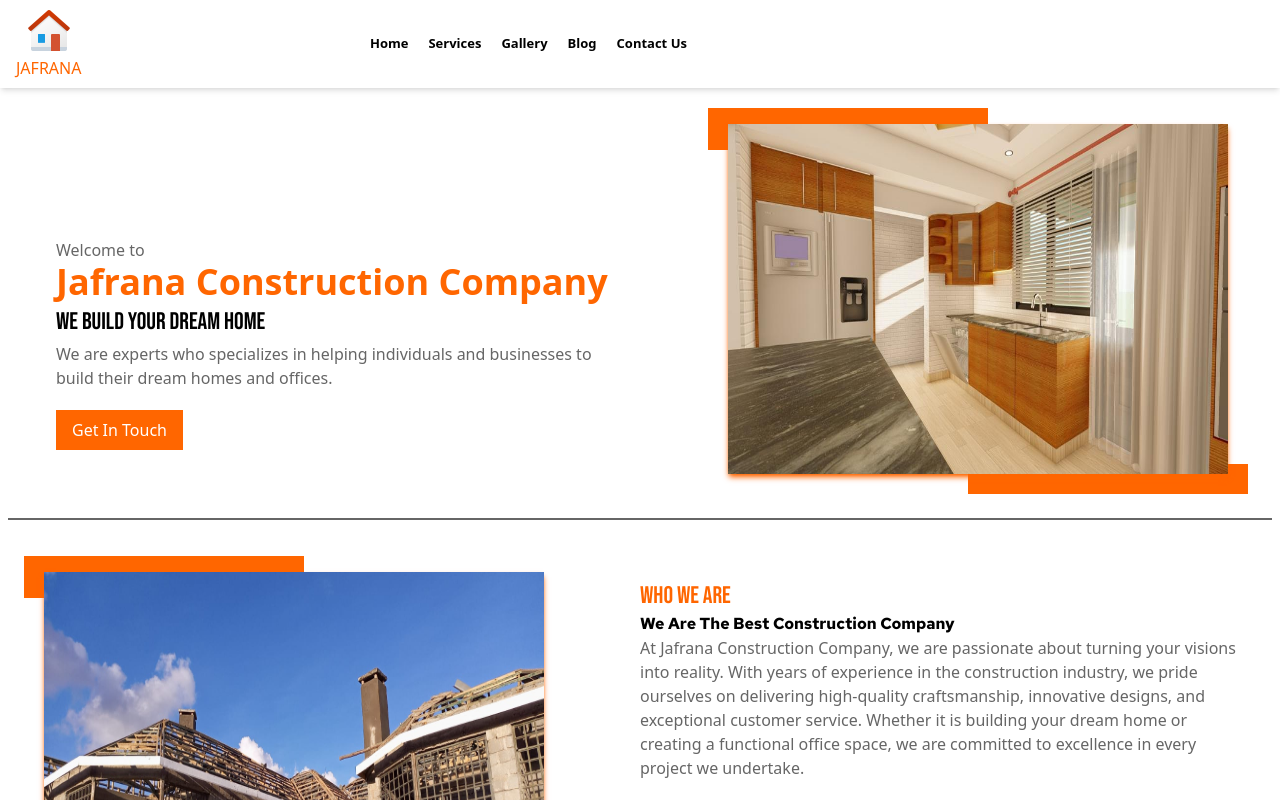
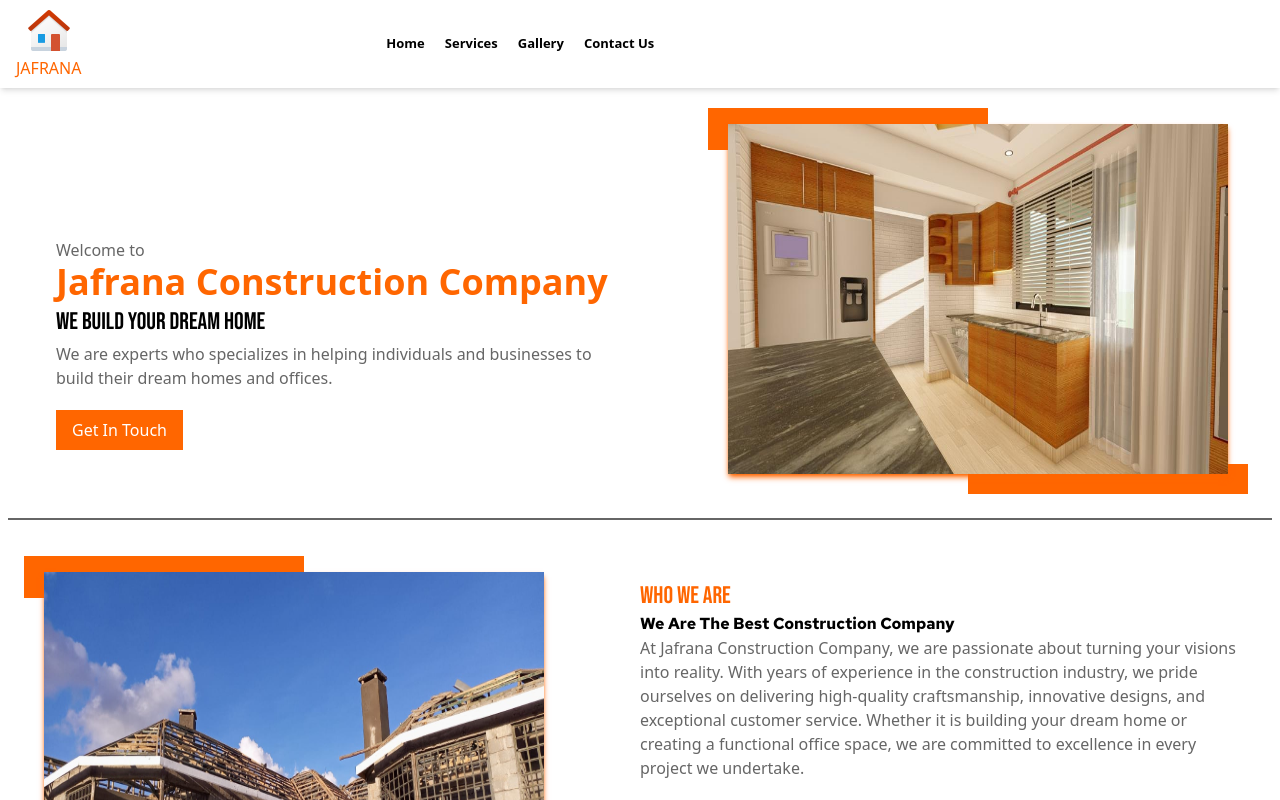
Before and after one commit to matthewkuria/jafrana, a Next.js app: page / in a window 1280 px wide. Shown: the top 800 px of the page. Built offline with nearby package versions, Linux system fonts and the light colour scheme; a web font is replaced by a local one.

Commit message:
Remove the blog section

```diff
--- a/app/blog/page.tsx
+++ /dev/null
@@ -1,12 +0,0 @@
-import React from 'react'
-
-const page = () => {
-  return (
-    <main className="min-h-screen bg-gray-100 mt-10 flex flex-col items-center justify-center">
-        <h1 className='text-primary'>Blog</h1>
-
-    </main>
-  )
-}
-
-export default page
--- a/app/components/Navlinks.tsx
+++ b/app/components/Navlinks.tsx
@@ -6,7 +6,6 @@
             <li className="hover:text-primary py-6 active"><Link href="/">Home</Link></li>
             <li className="hover:text-primary py-6"><Link href="/services">Services</Link></li>
             <li className="hover:text-primary py-6"><Link href="/gallery">Gallery</Link></li>
-            <li className="hover:text-primary py-6"><Link href="/blog">Blog</Link></li>
             <li className="hover:text-primary py-6"><Link href="/contact-us">Contact Us</Link></li>
         </ul>
     )
```
